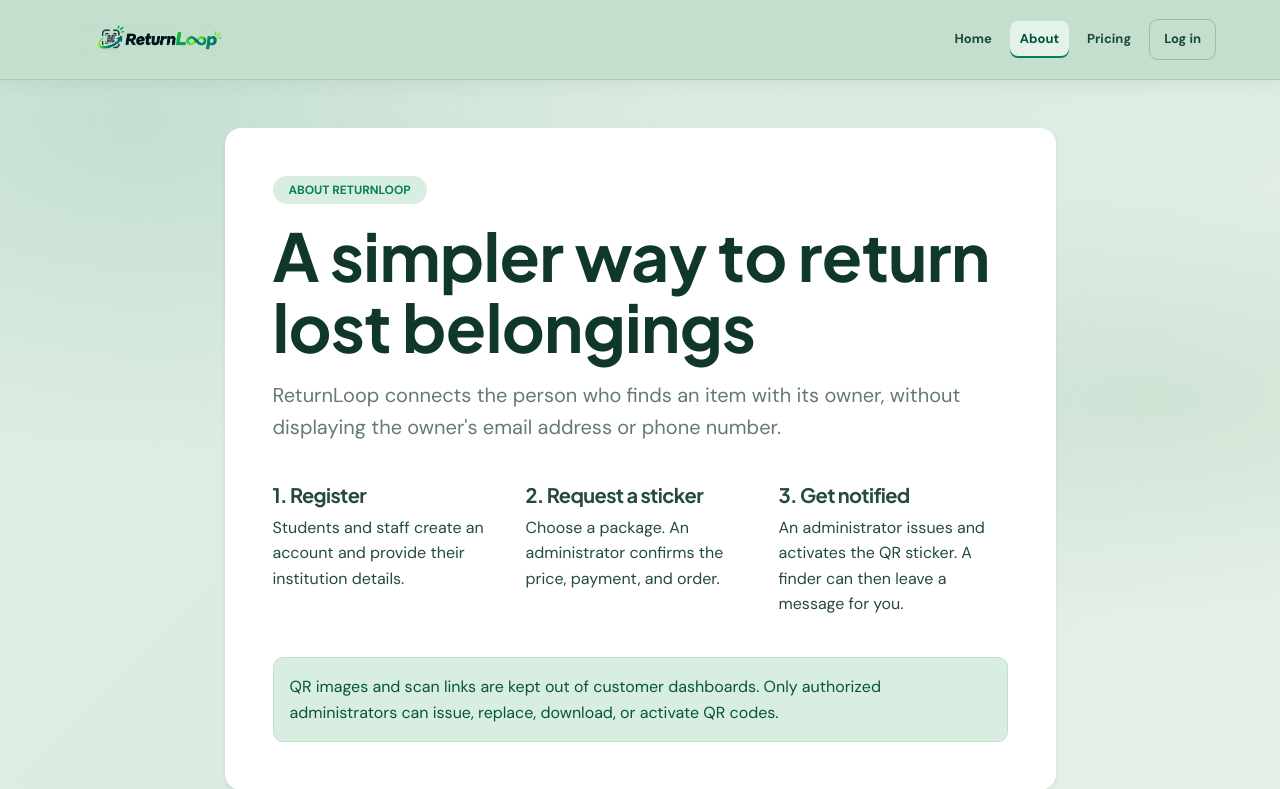
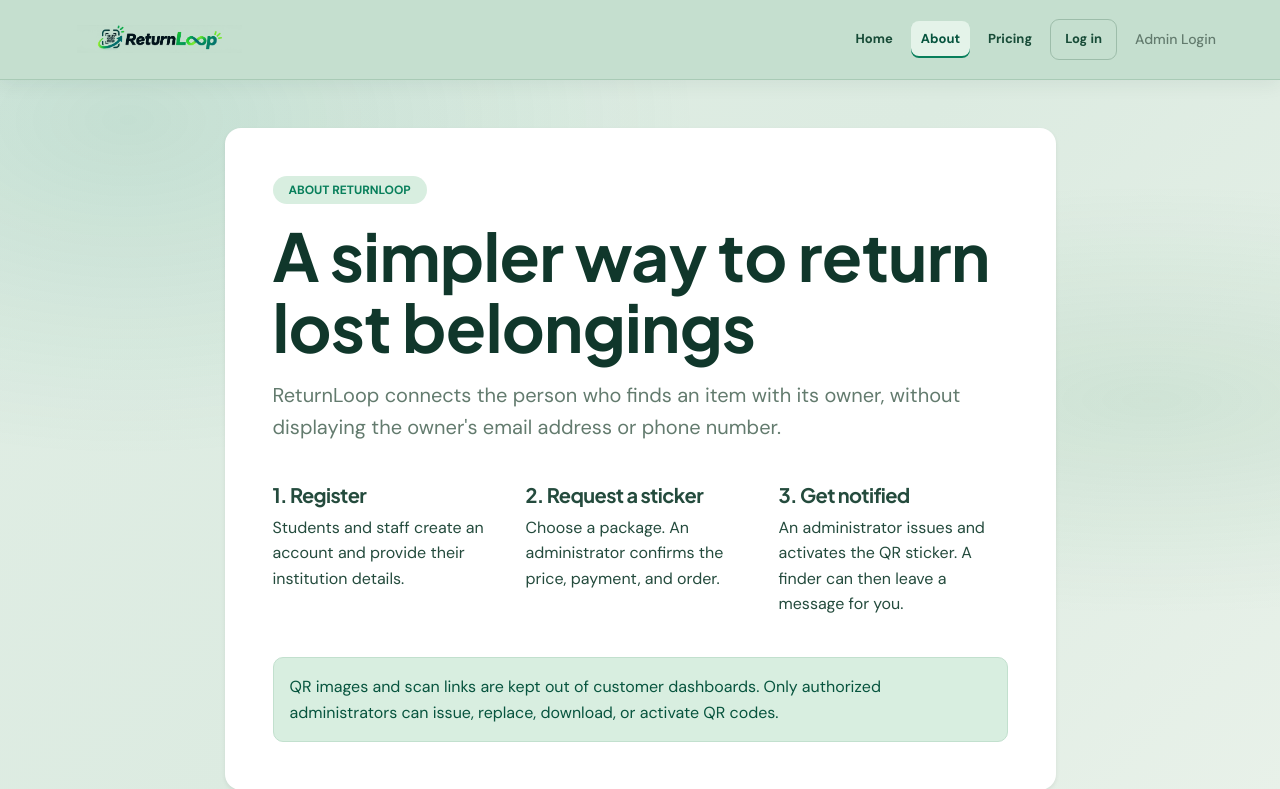
Before and after one commit to fasihurrehm1991-gif/returnloop, a Django app: page /about/ in a window 1280 px wide. Shown: the top 789 px of the page. Run offline with Django 5.2, Linux system fonts and the light colour scheme.

Commit message:
Restore admin login navigation link
Show the admin entry point to both guests and signed-in members.

Co-authored-by: Copilot <223556219+Copilot@users.noreply.github.com>

```diff
--- a/qr_lost_found/core/tests.py
+++ b/qr_lost_found/core/tests.py
@@ -37,7 +37,7 @@ class QRFlowTests(TestCase):
         guest_page = self.client.get(reverse('home'))
         self.assertContains(guest_page, 'Create Account')
         self.assertContains(guest_page, 'Log in')
-        self.assertNotContains(guest_page, 'Admin Login')
+        self.assertContains(guest_page, 'Admin Login')
         self.assertEqual(
             guest_page.content.count(b'href="/accounts/register/"'),
             1,
@@ -55,7 +55,7 @@ class QRFlowTests(TestCase):
         self.assertNotContains(member_page, 'Create Account')
         self.assertNotContains(member_page, 'Log in')
         self.assertNotContains(member_page, 'Already Have an Account')
-        self.assertNotContains(member_page, 'Admin Login')
+        self.assertContains(member_page, 'Admin Login')
 
     def test_authenticated_navigation_marks_current_page_and_emphasizes_logout(self):
         self.client.force_login(self.user)
--- a/qr_lost_found/templates/base.html
+++ b/qr_lost_found/templates/base.html
@@ -79,9 +79,9 @@
 
                 </a>
 
-                {% if user.is_staff %}
-                    <a href="/admin/" class="admin-nav-link">Admin</a>
-                {% endif %}
+                <a href="/admin/" class="admin-nav-link">
+                    Admin Login
+                </a>
 
                 <form method="post"
                       action="{% url 'logout' %}"
@@ -119,6 +119,10 @@
                    class="nav-login-button {% if request.resolver_match.url_name == 'login' %}nav-current{% endif %}"
                    {% if request.resolver_match.url_name == 'login' %}aria-current="page"{% endif %}>
                     Log in
+                </a>
+
+                <a href="/admin/" class="admin-nav-link">
+                    Admin Login
                 </a>
             {% endif %}
 
```
